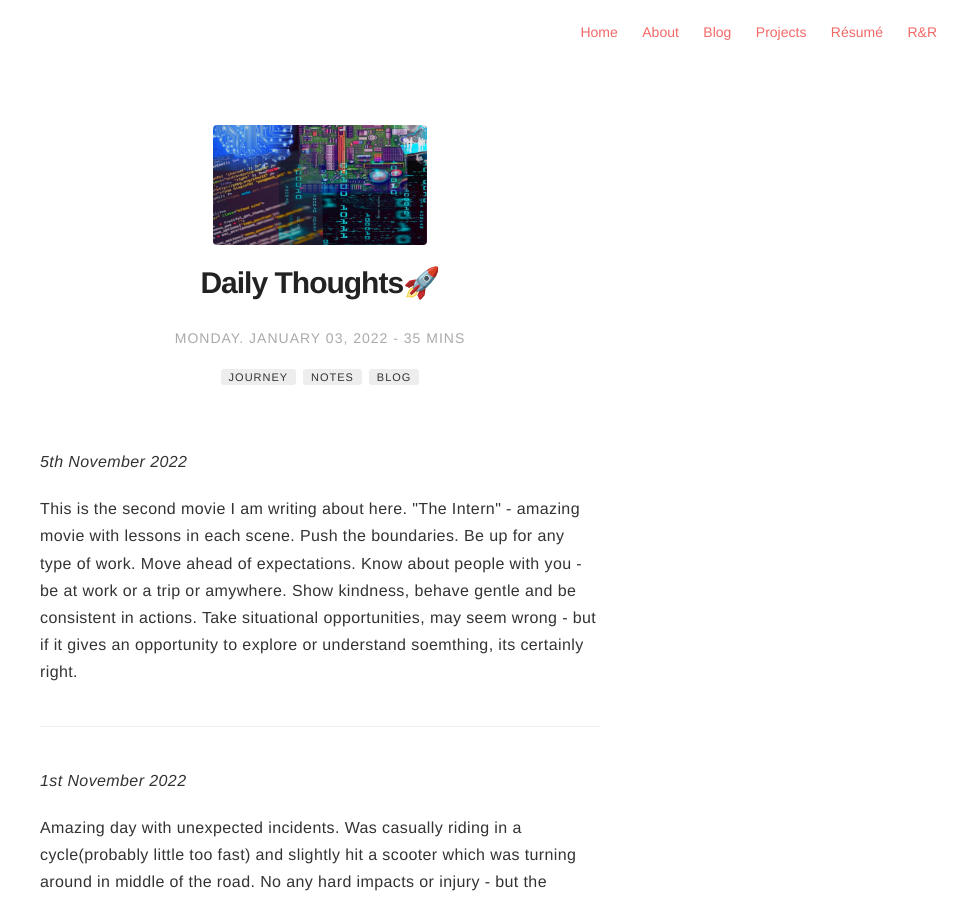
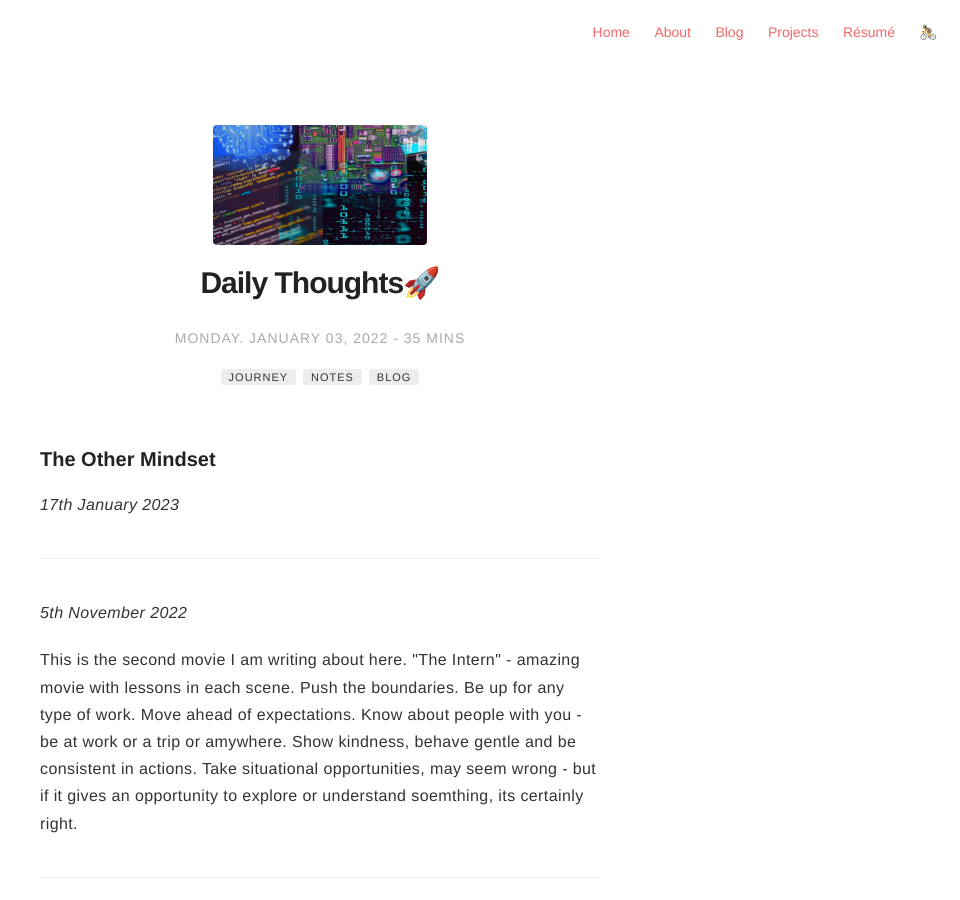
Before and after one commit to ngu25/ngu25.github.io, a Jekyll site: the page built from _posts/2022-01-03-my-daily-journey-blog3.markdown, in a window 1280 px wide and 900 px high. Shown: the whole window, without its empty margins (320-1280 px from the left). Built offline with Jekyll 4.4.1, drawn with Linux system fonts in a browser that asks for light colours; comment, search, counter and statistics services are not loaded.

Commit message:
navigation modifed

```diff
--- a/_includes/nav.html
+++ b/_includes/nav.html
@@ -38,7 +38,7 @@
 
         {% if site.rnr == true %}
             <li class="item">
-                <a class="link" href="{% if site.rnr-external %}{{ site.rnr-url }}{% else %}{{ site.url }}/{{ site.rnr-url }}{% endif %}">R&R</a>
+                <a class="link" href="{% if site.rnr-external %}{{ site.rnr-url }}{% else %}{{ site.url }}/{{ site.rnr-url }}{% endif %}">🚴</a>
             </li>
         {% endif %}
 
--- a/_posts/2022-01-03-my-daily-journey-blog3.markdown
+++ b/_posts/2022-01-03-my-daily-journey-blog3.markdown
@@ -12,7 +12,12 @@ category: blog
 author: navadeepganeshu
 description: Simply to self document and learn from experience. Closed space until you're really curious :)
 ---
+### The Other Mindset
+<p><i>17th January 2023</i></p>
 
+<p></p>
+
+-----
 <p><i>5th November 2022</i></p>
 
 <p>This is the second movie I am writing about here. "The Intern" - amazing movie with lessons in each scene. Push the boundaries. Be up for any type of  work. Move ahead of expectations. Know about people with you - be at work or a trip or amywhere. Show kindness, behave gentle and be consistent in actions. Take situational opportunities, may seem wrong - but if it gives an opportunity to explore or understand soemthing, its certainly right.</p>
```
Also changed, not shown: rnr/index.md (+1 -1 lines).
